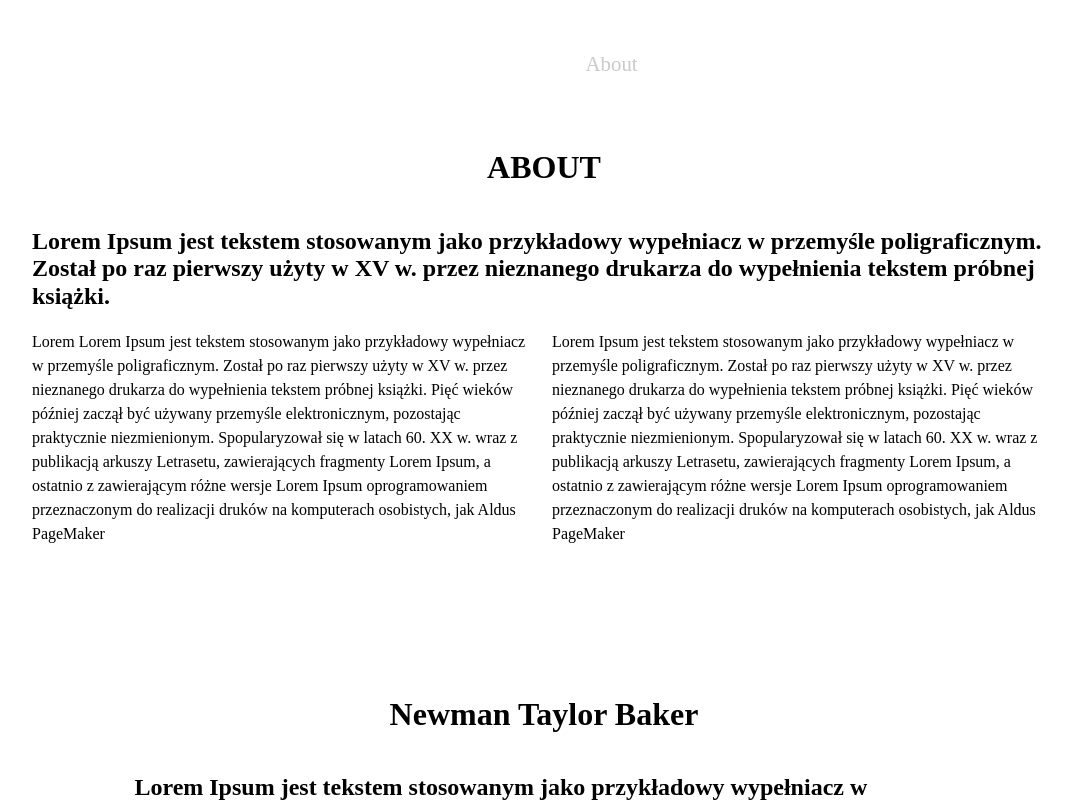
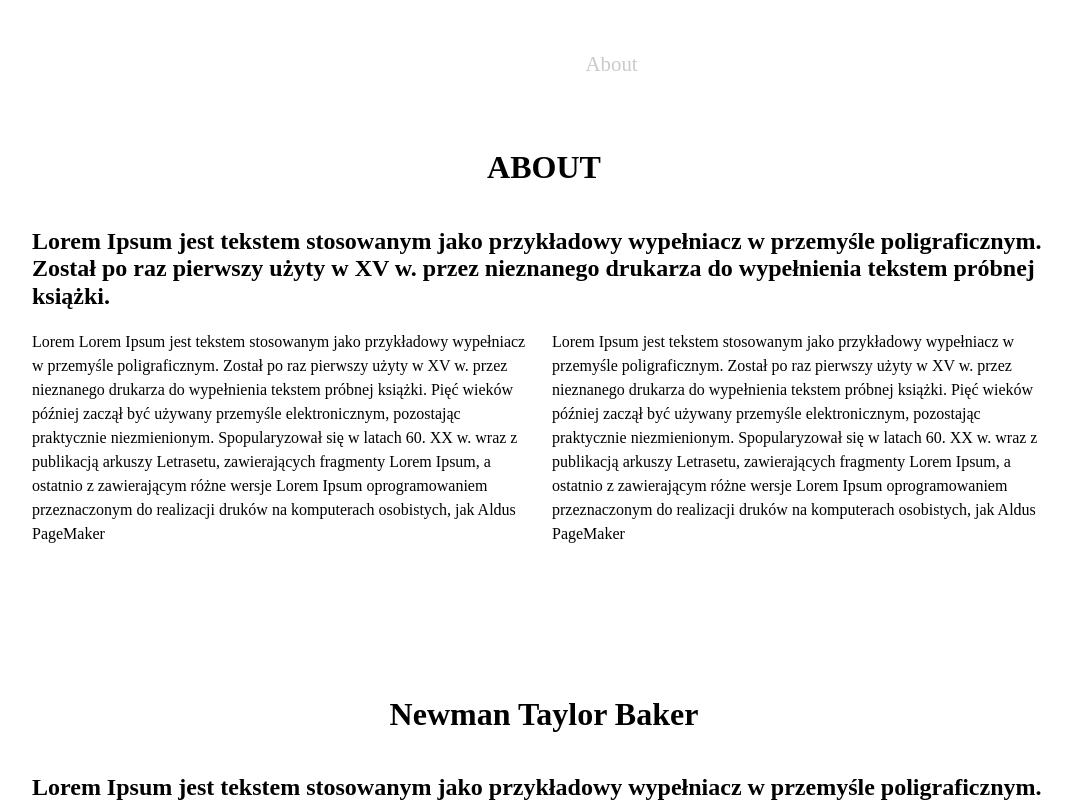
Before and after one commit to joagora/Washboard, an Angular app in the folder client/: page /about in a window 1280 px wide. Both pictures are taken after a click on the button "Read More". Shown: the top 800 px of the page, without its empty margins (96-1168 px from the left). Built offline with nearby package versions, Linux system fonts and the light colour scheme.

Commit message:
center text on about page

```diff
--- a/client/src/app/about/about-details/about-details.component.html
+++ b/client/src/app/about/about-details/about-details.component.html
@@ -1,5 +1,5 @@
-<main *ngIf="display" class="about-details">
-    <section class="intro">
+<main *ngIf="display">
+    <section class="center" >
         <h1 id="about-title">
           {{title}}
         </h1>
--- a/client/src/app/about/about.component.html
+++ b/client/src/app/about/about.component.html
@@ -1,4 +1,4 @@
-<main class="intro">
+<main class="center text-container">
   <h1 id="about-title">
       {{title}}
     </h1>
--- a/client/src/styles.scss
+++ b/client/src/styles.scss
@@ -18,8 +18,11 @@ a  {
     color: $secondary-link;
 }
 
-.intro {
+.text-container {
     width: 80%;
+}
+
+.center {
     margin: auto;
     margin-top: 8rem;
     display: flex;
```
